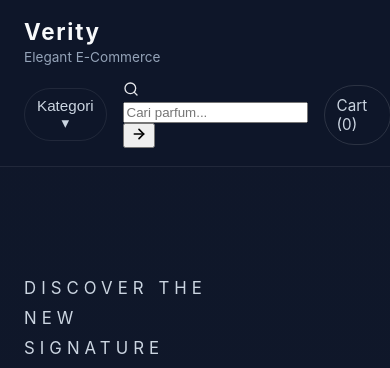
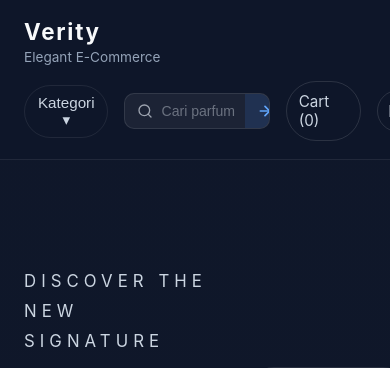
Before and after one commit to stevenemmanuelses/ecommerce, a Django app: page / in a window 390 px wide; the page is wider, and only the part inside the window is pictured. Shown: the top 368 px of that part. Run offline with Django 4.2, Linux system fonts and the light colour scheme; data comes from the database, SQL or seed files in the repository.

Commit message:
Update style.css

```diff
--- a/static/css/style.css
+++ b/static/css/style.css
@@ -58,6 +58,126 @@ nav {
   display: flex;
   align-items: center;
   gap: 1rem;
+}
+
+/* ── Search Bar ── */
+.search-bar {
+  display: flex;
+  align-items: center;
+  position: relative;
+  background: rgba(255, 255, 255, 0.06);
+  border: 1px solid rgba(255, 255, 255, 0.1);
+  border-radius: 10px;
+  overflow: hidden;
+  transition: border-color 0.25s ease, box-shadow 0.25s ease, background 0.25s ease;
+}
+
+.search-bar:focus-within {
+  border-color: rgba(59, 130, 246, 0.5);
+  box-shadow: 0 0 0 3px rgba(59, 130, 246, 0.12);
+  background: rgba(255, 255, 255, 0.08);
+}
+
+.search-bar .search-icon {
+  position: absolute;
+  left: 12px;
+  color: #9ca3af;
+  pointer-events: none;
+  transition: color 0.2s ease;
+}
+
+.search-bar:focus-within .search-icon {
+  color: #60a5fa;
+}
+
+.search-bar input {
+  background: transparent;
+  border: none;
+  outline: none;
+  color: #f3f4f6;
+  font-size: 0.88rem;
+  padding: 9px 10px 9px 36px;
+  width: 180px;
+  transition: width 0.3s ease;
+}
+
+.search-bar input::placeholder {
+  color: #6b7280;
+}
+
+.search-bar:focus-within input {
+  width: 230px;
+}
+
+.search-btn {
+  display: flex;
+  align-items: center;
+  justify-content: center;
+  background: rgba(59, 130, 246, 0.15);
+  border: none;
+  color: #60a5fa;
+  padding: 9px 12px;
+  cursor: pointer;
+  transition: background 0.2s ease, color 0.2s ease;
+}
+
+.search-btn:hover {
+  background: rgba(59, 130, 246, 0.3);
+  color: #93bbfd;
+}
+
+/* ── Search Results Page ── */
+.search-results-page {
+  max-width: 1200px;
+  margin: 0 auto;
+  padding: 40px 20px;
+}
+
+.search-header {
+  margin-bottom: 32px;
+}
+
+.search-header h2 {
+  font-size: 1.8rem;
+  font-weight: 700;
+  color: #f3f4f6;
+  margin: 8px 0;
+}
+
+.search-header p {
+  color: #9ca3af;
+  margin: 0;
+}
+
+.empty-search {
+  text-align: center;
+  padding: 60px 20px;
+  color: #9ca3af;
+}
+
+.empty-search svg {
+  margin-bottom: 16px;
+  opacity: 0.6;
+}
+
+.empty-search p {
+  font-size: 1.05rem;
+  margin: 8px 0;
+}
+
+.empty-search .sub-text {
+  font-size: 0.9rem;
+  color: #6b7280;
+  margin-bottom: 20px;
+}
+
+@media (max-width: 768px) {
+  .search-bar input {
+    width: 120px;
+  }
+  .search-bar:focus-within input {
+    width: 160px;
+  }
 }
 
 /* Category link styles */
```
